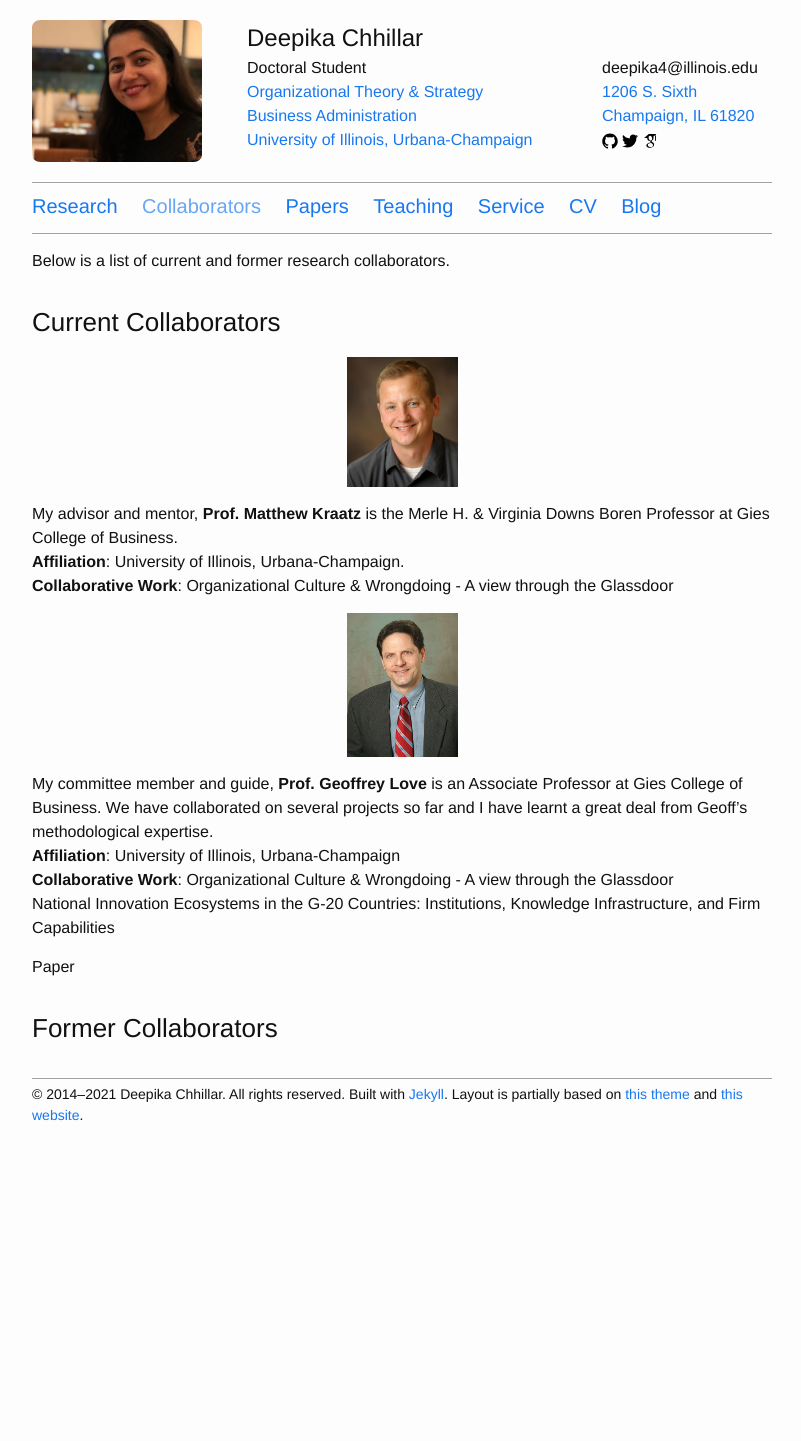
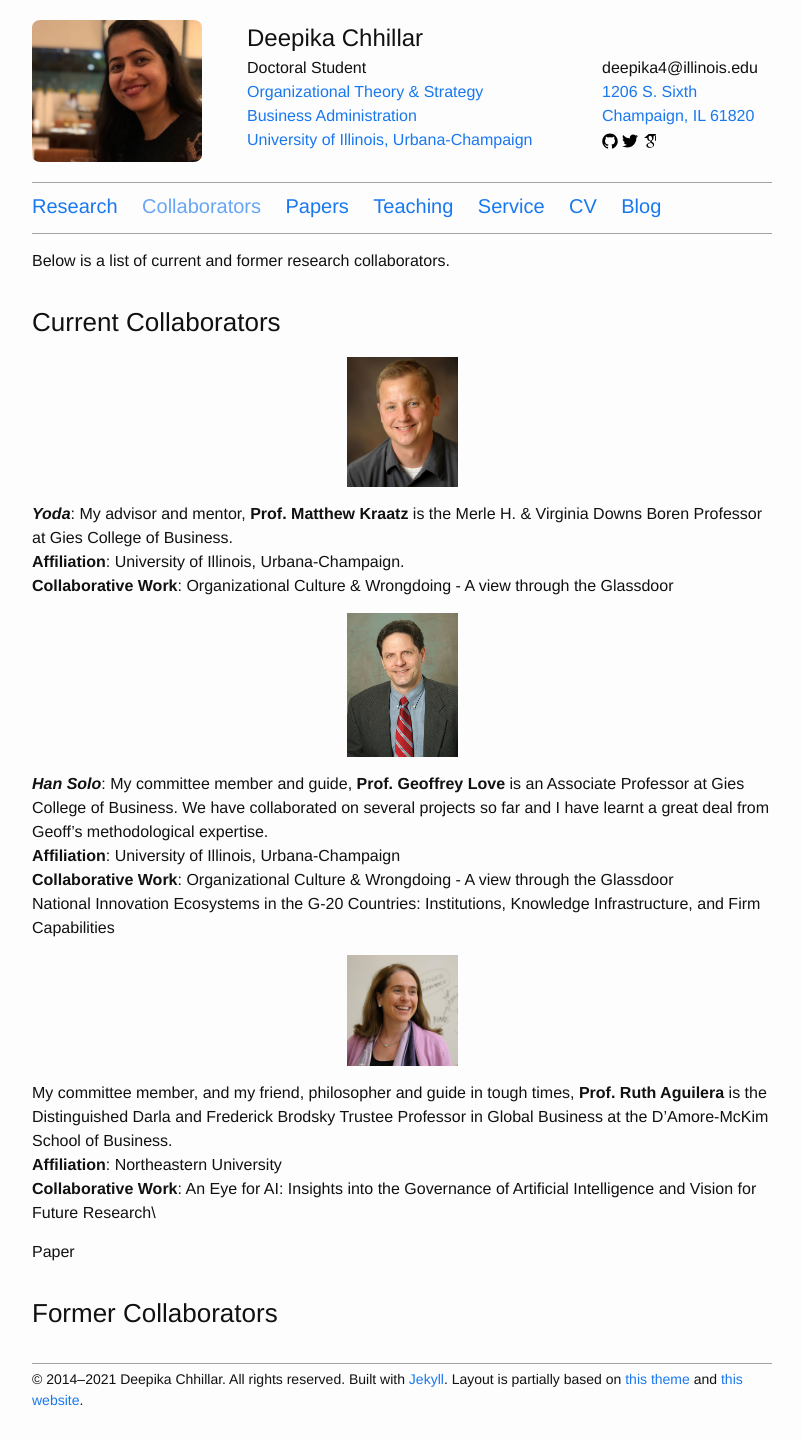
Before and after one commit to deepikachhillar/deepikachhillar.github.io, a Jekyll site: the page built from nav/collaborators.md, in a window 1280 px wide. Shown: the whole page, without its empty margins (238-1039 px from the left). Built offline with Jekyll 4.4.1, drawn with Linux system fonts in a browser that asks for light colours; before the commit the page ends 1156 px from its top, so only the background shows below that.

Commit message:
Update collaborators.md

```diff
--- a/nav/collaborators.md
+++ b/nav/collaborators.md
@@ -22,19 +22,24 @@ Below is a list of current and former research collaborators.
 <figure>
 	<img style="display=inline-block" width="15%" src="{{ "/resources/images/collaborators/matt_kraatz.jpg" |  prepend: site.baseurl }}" alt="Matthew Kraatz" />
 </figure>
-My advisor and mentor, **Prof. Matthew Kraatz** is the Merle H. & Virginia Downs Boren Professor at Gies College of Business.\
+***Yoda***: My advisor and mentor, **Prof. Matthew Kraatz** is the Merle H. & Virginia Downs Boren Professor at Gies College of Business.\
 **Affiliation**: University of Illinois, Urbana-Champaign.\
 **Collaborative Work**: Organizational Culture & Wrongdoing - A view through the Glassdoor
 
 <figure>
 	<img style="display=inline-block" width="15%" src="{{ "/resources/images/collaborators/geoff_love.jpg" |  prepend: site.baseurl }}" alt="Geoffrey Love" />
 </figure>
-My committee member and guide, **Prof. Geoffrey Love** is an Associate Professor at Gies College of Business. We have collaborated on several projects so far and I have learnt a great deal from Geoff's methodological expertise.\
+***Han Solo***: My committee member and guide, **Prof. Geoffrey Love** is an Associate Professor at Gies College of Business. We have collaborated on several projects so far and I have learnt a great deal from Geoff's methodological expertise.\
 **Affiliation**: University of Illinois, Urbana-Champaign\
 **Collaborative Work**: Organizational Culture & Wrongdoing - A view through the Glassdoor\
 National Innovation Ecosystems in the G-20 Countries: Institutions, Knowledge Infrastructure, and Firm Capabilities
 
-
+<figure>
+	<img style="display=inline-block" width="15%" src="{{ "/resources/images/collaborators/ruth_aguilera.jpg" |  prepend: site.baseurl }}" alt="Ruth Aguilera" />
+</figure>
+My committee member, and my friend, philosopher and guide in tough times, **Prof. Ruth Aguilera** is the Distinguished Darla and Frederick Brodsky Trustee Professor in Global Business at the D’Amore-McKim School of Business. \
+**Affiliation**: Northeastern University\
+**Collaborative Work**: An Eye for AI: Insights into the Governance of Artificial Intelligence and Vision for Future Research\
 
 Paper
 {% assign current = site.data.maplers | where:"status","current" %}
```
